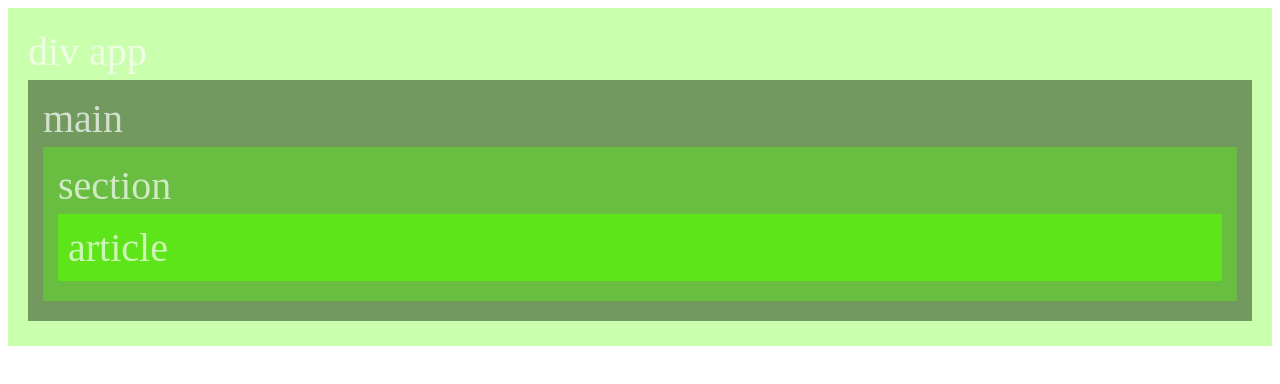
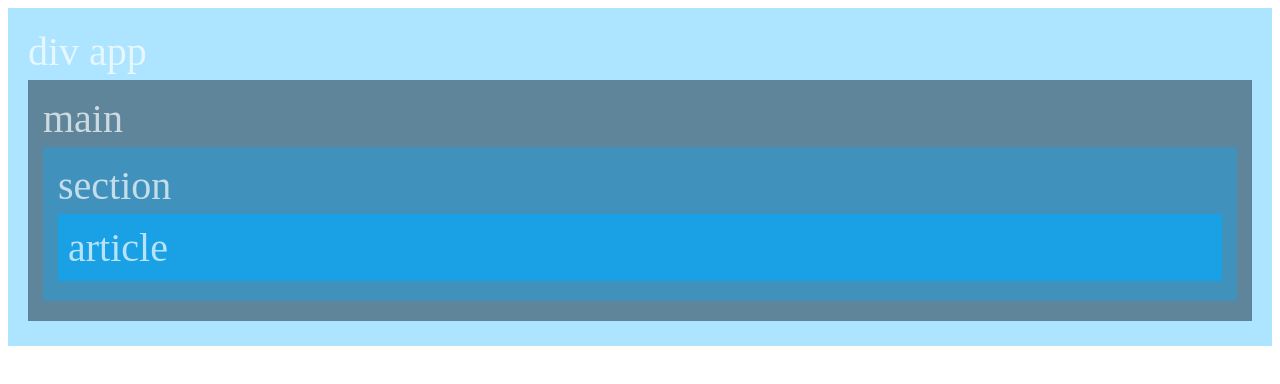
Before and after one commit to ThiagoMassenoMaciel/LearningGitCommands-.github.io, a plain HTML site: page index.html in a window 1280 px wide. Drawn offline with Linux system fonts and the light colour scheme.

Commit message:
Adicionado cores azuladas

```diff
--- a/style.css
+++ b/style.css
@@ -7,10 +7,10 @@ body{
 }
 
 #app{
-  --hue: 100;
+  --hue: 200;
 
   background-color: hsl(var(--hue), 100%, 84%);
-  color: hsla(var(--hue), 0%, 100%, 0.69);
+  color: hsla(var(--hue), 10%, 100%, 0.69);
   padding: 2rem;
   margin: 0 auto;
   font-size: 4rem;
```
